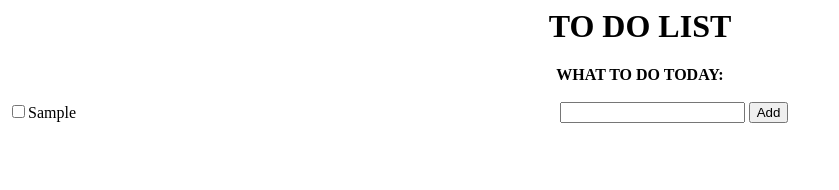
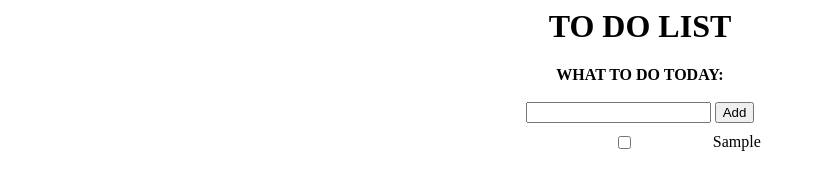
Before and after one commit to Mray2k4/To-Do-List-App, a plain HTML site: page index.html in a window 1280 px wide. Both pictures are taken after typing "Sample" into the empty fields and a click on the button "Add". Shown: the whole page, without its empty margins (0-839 px from the left). Drawn offline with Linux system fonts and the light colour scheme.

Commit message:
Got elements aligned in css

```diff
--- a/style.css
+++ b/style.css
@@ -1,72 +1,22 @@
 body {
-  display: block;
-  flex-direction: column;
   text-align: center;
 }
 
-li, .input{
+#click {
+  margin-left: 600px;
   float: left;
 }
 
-
-
-
-ul,
-.list {
-  margin: 15px 500px;
-  text-align: left;
-
+#remove {
+  float: right;
 }
 
-
-
-#remove {
-  float: right;
-  margin-right: 600px
+button {
+  text-align: right;
 }
 
 li {
   list-style: none;
+  margin: 10px;
+  width: 65%;
 }
-/*
-body {
-    text-align: center;
-  }
-
-  ul {
-    list-style: none;
-    width: 600px;
-  }
-
-  ul li {
-    padding: 0 5px;
-    position: relative;
-    cursor: pointer;
-    display: block;
-  }
-
-  ul li span {
-    position: absolute;
-    top: 0;
-    right: 0;
-    width: 400px;
-    text-align: center;
-
-  }
-
-
-body {
-    display: flex;
-    flex-direction: column;
-    text-align: center;
-}
-
-
-span input {
-  display: block;
-}
-
-#click {
-  text-align: left;
-}
-*/
```
